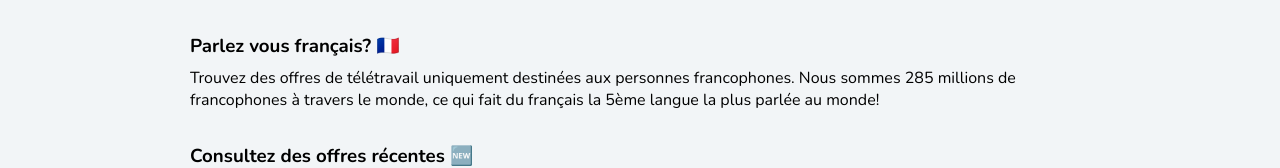
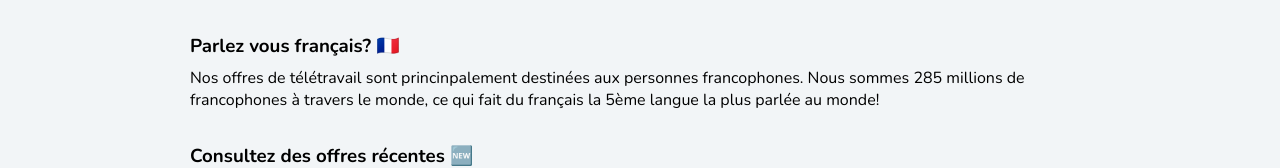
Before and after one commit to gabrielmessager/teletaf, a Next.js app: page /about in a window 1280 px wide. Shown: the part 275-443 px from the top of the page. Built offline with nearby package versions, Linux system fonts and the light colour scheme.

Commit message:
refactor: adjust copy

```diff
--- a/components/Pages/About/About.js
+++ b/components/Pages/About/About.js
@@ -9,7 +9,7 @@ export function About() {
       <Paragraph>Avantage du télétravail</Paragraph>
       <H3>Parlez vous français? 🇫🇷</H3>
       <Paragraph>
-        Trouvez des offres de télétravail uniquement destinées aux personnes
+        Nos offres de télétravail sont princinpalement destinées aux personnes
         francophones. Nous sommes 285 millions de francophones à travers le
         monde, ce qui fait du français la 5ème langue la plus parlée au monde!
       </Paragraph>
--- a/components/Pages/NewJobPost/NewJobPost.js
+++ b/components/Pages/NewJobPost/NewJobPost.js
@@ -6,7 +6,6 @@ export function NewJobPost() {
     <Container>
       <H1>Publier votre annonce sur Télétaf 📝</H1>
       <H3>Contactez nous 📮</H3>
-      <Paragraph>Cette section est en cours de construction 👷‍♂️.</Paragraph>
       <Paragraph>
         <b>
           Pour publier votre annonce, veuillez nous envoyer un email à
```
